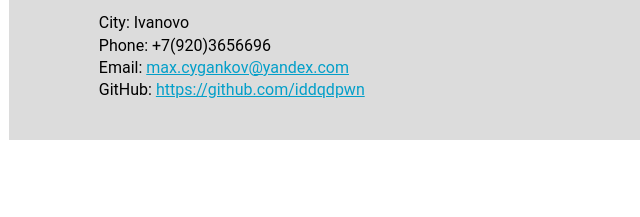
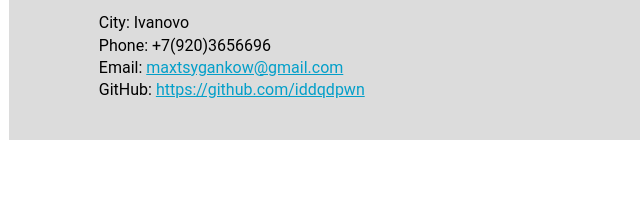
Before and after one commit to iddqdpwn/iddqdpwn.github.io, a plain HTML site: page index.html in a window 1280 px wide. Shown: the part 199-416 px from the top of the page, 4-644 px from the left. Drawn offline with Linux system fonts and the light colour scheme.

Commit message:
email changed

```diff
--- a/index.html
+++ b/index.html
@@ -34,13 +34,13 @@
             <ul class="links" id="rus_links" style="display: none">
                 <li>Город: Иваново</li>
                 <li>Телефон: +7(920)3656696</li>
-                <li>Email: <a href="mailto:max.cygankov@yandex.com">max.cygankov@yandex.com</a></li>
+                <li>Email: <a href="mailto:max.cygankov@yandex.com">maxtsygankow@gmail.com</a></li>
                 <li>GitHub: <a href="https://github.com/iddqdpwn">https://github.com/iddqdpwn</a></li>
             </ul>
             <ul class="links" id="eng_links">
                 <li>City: Ivanovo</li>
                 <li>Phone: +7(920)3656696</li>
-                <li>Email: <a href="mailto:max.cygankov@yandex.com">max.cygankov@yandex.com</a></li>
+                <li>Email: <a href="mailto:max.cygankov@yandex.com">maxtsygankow@gmail.com</a></li>
                 <li>GitHub: <a href="https://github.com/iddqdpwn">https://github.com/iddqdpwn</a></li>
             </ul>
         </header>
```
